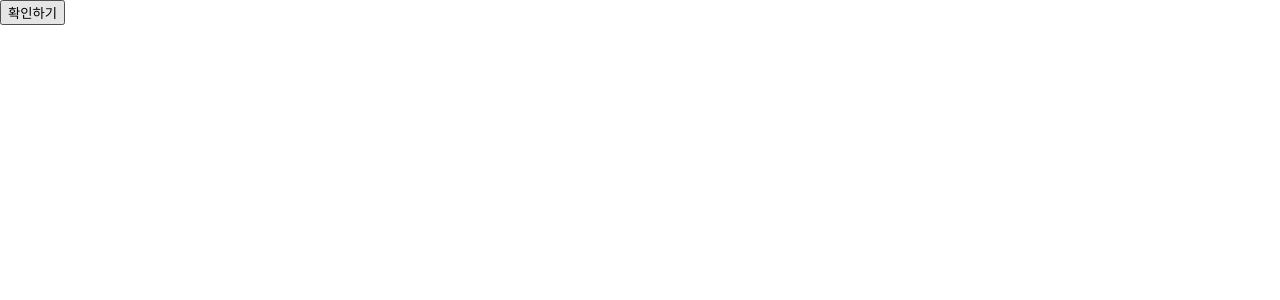
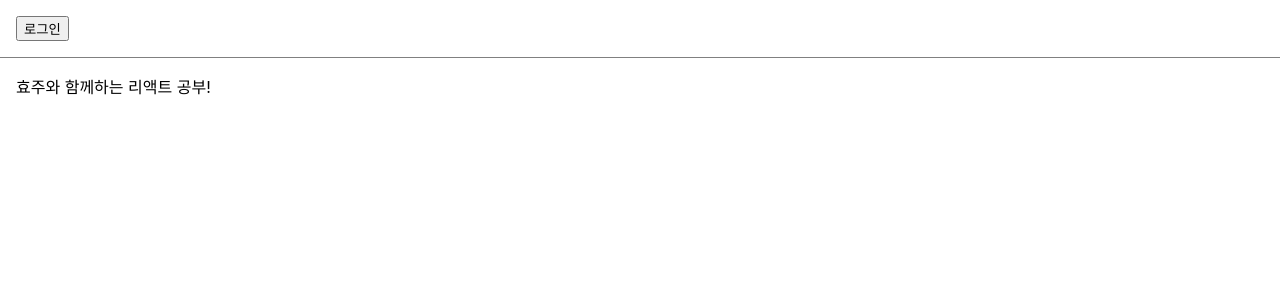
Before and after one commit to hjoo830/inflearn-react, a React (Create React App) app in the folder create-react-app/my-app/: page / in a window 1280 px wide. Shown: the top 300 px of the page. Built offline with nearby package versions, Linux system fonts and the light colour scheme.

Commit message:
✨ 로그인 여부를 나타내는 툴바 만들기

```diff
--- /dev/null
+++ b/create-react-app/my-app/src/chapter_09/LandingPage.jsx
@@ -0,0 +1,27 @@
+import React, { useState } from "react";
+import Toolbar from "./Toolbar";
+
+function LandingPage(props) {
+  const [isLoggedIn, setIsLoggedIn] = useState(false);
+
+  const onClickLogin = () => {
+    setIsLoggedIn(true);
+  };
+
+  const onClickLogout = () => {
+    setIsLoggedIn(false);
+  };
+
+  return (
+    <div>
+      <Toolbar
+        isLoggedIn={isLoggedIn}
+        onClickLogin={onClickLogin}
+        onClickLogout={onClickLogout}
+      />
+      <div style={{ padding: 16 }}>효주와 함께하는 리액트 공부!</div>
+    </div>
+  );
+}
+
+export default LandingPage;
--- /dev/null
+++ b/create-react-app/my-app/src/chapter_09/Toolbar.jsx
@@ -0,0 +1,31 @@
+import React from "react";
+
+const styles = {
+  wrapper: {
+    padding: 16,
+    display: "flex",
+    flexDirection: "row",
+    borderBottom: "1px solid grey",
+  },
+  greeting: {
+    marginRight: 8,
+  },
+};
+
+function Toolbar(props) {
+  const { isLoggedIn, onClickLogin, onClickLogout } = props;
+
+  return (
+    <div style={styles.wrapper}>
+      {isLoggedIn && <span style={styles.greeting}>환영합니다!</span>}
+
+      {isLoggedIn ? (
+        <button onClick={onClickLogout}>로그아웃</button>
+      ) : (
+        <button onClick={onClickLogin}>로그인</button>
+      )}
+    </div>
+  );
+}
+
+export default Toolbar;
--- a/create-react-app/my-app/src/index.js
+++ b/create-react-app/my-app/src/index.js
@@ -10,12 +10,13 @@
 import NotificationList from "./chapter_06/NotificationList";
 import Accommodate from "./chapter_07/Accommodate";
 import ConfirmButton from "./chapter_08/ConfirmButton";
+import LandingPage from "./chapter_09/LandingPage";
 
 const root = ReactDOM.createRoot(document.getElementById("root"));
 
 root.render(
   <React.StrictMode>
-    <ConfirmButton />
+    <LandingPage />
   </React.StrictMode>
 );
 
```
